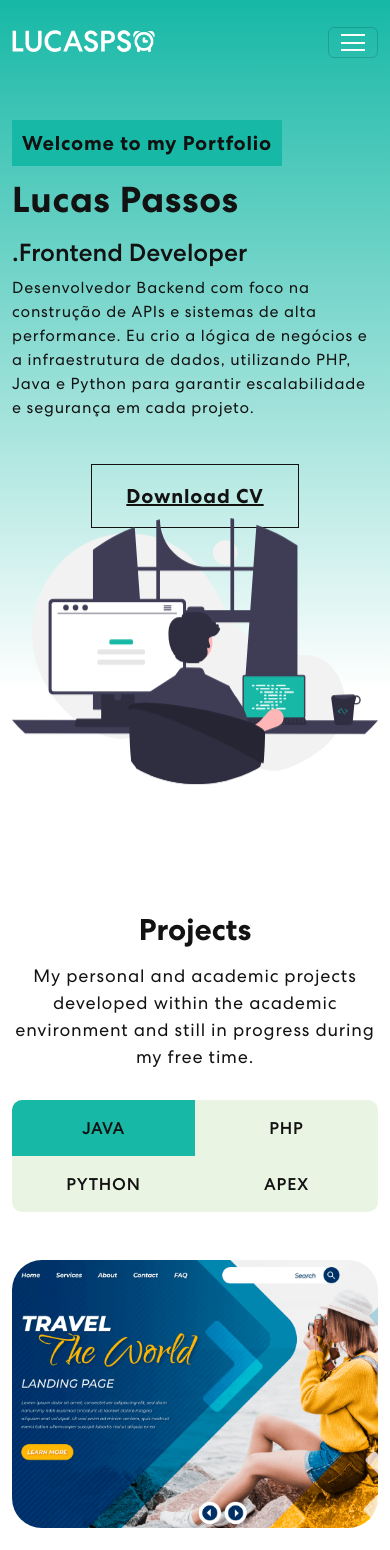
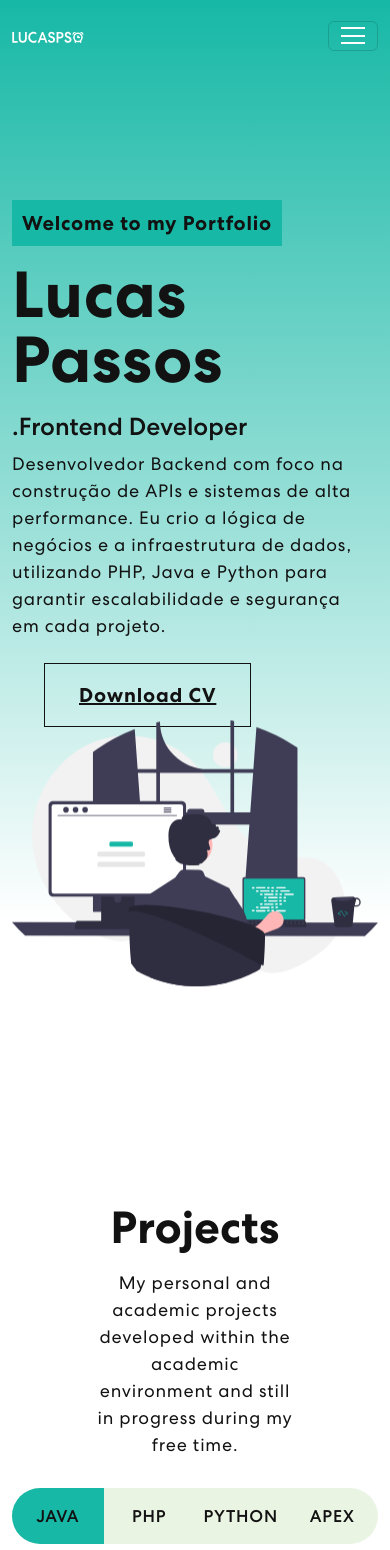
Before and after one commit to lucaspscode/personal-portfolio, a React (Create React App) app: page / in a window 390 px wide. Shown: the top 1550 px of the page. Built offline with nearby package versions, Linux system fonts and the light colour scheme.

Commit message:
Alterações no css.

```diff
--- a/src/App2.css
+++ b/src/App2.css
@@ -31,17 +31,40 @@
     --spring-accent-gradient: linear-gradient(90.21deg, var(--color-spring-green) -5.91%, var(--color-spring-green) 111.58%);
 }
 
-/* NOVO: Classe para o MODO NOTURNO (Controlado por JS/Botão) */
+/* NOVO: Classe para o MODO NOTURNO */
 body.dark-theme {
     /* Inversão de Cores no Dark Mode */
     --color-bg: #121212;
     --color-text: #FFFFFF;
-    --color-section-dark: #FFFFFF; /* Inverte: Fundo de Navbar/Skills/Footer vira claro */
-    --color-section-light: #121212; /* Inverte: Fundo de Projetos vira escuro */
+    --color-section-dark: #FFFFFF; /* Inverte: Skills/Footer/Navbar Scroll ficam claros */
+    --color-section-light: #121212; /* Inverte: Projetos fica escuro */
     --color-text-light: #121212; /* Inverte: Texto em áreas escuras vira escuro */
     --color-text-dark: #FFFFFF; /* Inverte: Texto em áreas claras vira claro */
 }
 
+/* ... (O restante do seu CSS que usa as variáveis) ... */
+body {
+    background-color: var(--color-bg) !important;
+    color: var(--color-text) !important;
+    /* ... */
+}
+/* ... */
+nav.navbar.scrolled {
+    background-color: var(--color-section-dark);
+    /* ... */
+}
+
+@media (prefers-color-scheme: dark) {
+    :root {
+        /* Inversão de Cores no Dark Mode */
+        --color-bg: #121212; /* Fundo principal escuro */
+        --color-text: #FFFFFF; /* Texto principal claro */
+        --color-section-dark: #FFFFFF; /* Inverte: Skills/Footer/Navbar Scroll ficam claros */
+        --color-section-light: #121212; /* Inverte: Projetos fica escuro */
+        --color-text-light: #121212; /* Inverte: Texto em áreas escuras vira escuro */
+        --color-text-dark: #FFFFFF; /* Inverte: Texto em áreas claras vira claro */
+    }
+}
 /* FIM DAS VARIÁVEIS CSS */
 
 /************ Default Css ************/
@@ -57,6 +80,7 @@ html {
 }
 
 body {
+  /* IDEAS, */
   font-weight: 400;
   overflow-x: hidden;
   position: relative;
@@ -123,7 +147,7 @@ nav.navbar {
 nav.navbar.scrolled {
   padding: 0px 0;
   /* USO DAS VARIÁVEIS */
-  background-color: var(--color-section-dark); /* REFATORADO */
+  background-color: #121212;
 }
 nav.navbar a.navbar-brand {
     width: 20%;
@@ -131,7 +155,7 @@ nav.navbar a.navbar-brand {
 nav.navbar .navbar-nav .nav-link.navbar-link {
   font-weight: 400;
   /* USO DAS VARIÁVEIS */
-  color: var(--color-text-light) !important; /* REFATORADO */
+  color: #fff !important;
   letter-spacing: 0.8px;
   padding: 0 25px;
   font-size: 18px;
@@ -168,7 +192,7 @@ span.navbar-text {
     height: 42px;
     position: absolute;
     /* USO DAS VARIÁVEIS */
-    background-color: var(--color-section-light); /* REFATORADO */
+    background-color: #ffffff;
     border-radius: 50%;
     transform: scale(0);
 	transition: 0.3s ease-in-out;
@@ -182,7 +206,6 @@ span.navbar-text {
 	transition: 0.3s ease-in-out;
 }
 
-
 .social-icon a:hover img {
 	/* Mantido o filtro, mas ajustado para o novo padrão de cores (inverte cor) */
 	filter: brightness(0) saturate(100%) invert(0%);
@@ -190,8 +213,8 @@ span.navbar-text {
 .navbar-text button {
   font-weight: 700;
   /* USO DAS VARIÁVEIS */
-  color: var(--color-text-light); /* REFATORADO */
-  border: 1px solid var(--color-text-light); /* REFATORADO */
+  color: #fff;
+  border: 1px solid #fff;
   padding: 18px 34px;
   font-size: 18px;
   margin-left: 18px;
@@ -207,14 +230,14 @@ span.navbar-text {
   width: 0%;
   height: 100%;
   position: absolute;
-  background-color: var(--color-section-light); /* REFATORADO */
+  background-color: #fff;
   left: 0;
   top: 0;
   z-index: -1;
   transition: 0.3s ease-in-out;
 }
 .navbar-text button:hover {
-  color: var(--color-text-dark); /* REFATORADO */
+  color: #121212;
 }
 .navbar-text button:hover::before {
 	content: "";
@@ -232,19 +255,19 @@ nav.navbar .navbar-toggler-icon {
   height: 17px;
   background-image: none;
   position: relative;
-  border-bottom: 2px solid var(--color-text-light); /* REFATORADO */
+  border-bottom: 2px solid #fff;
   transition: all 300ms linear;
   top: -2px;
 }
 nav.navbar .navbar-toggler-icon:focus {
-	border-bottom: 2px solid var(--color-text-light); /* REFATORADO */
+	border-bottom: 2px solid #fff;
 }
 nav.navbar .navbar-toggler-icon:after,
 nav.navbar .navbar-toggler-icon:before {
 	width: 24px;
 	position: absolute;
 	height: 2px;
-	background-color: var(--color-text-light); /* REFATORADO */
+	background-color: #fff;
 	top: 0;
 	left: 0;
 	content: '';
@@ -256,12 +279,12 @@ nav.navbar .navbar-toggler-icon:after {
 }
 nav.navbar .navbar-toggler[aria-expanded="true"] .navbar-toggler-icon:after {
 	transform: rotate(45deg);
-	background-color: var(--color-text-light); /* REFATORADO */
+	background-color: #fff;
 	height: 2px;
 }
 nav.navbar .navbar-toggler[aria-expanded="true"] .navbar-toggler-icon:before {
 	transform: translateY(8px) rotate(-45deg);
-	background-color: var(--color-text-light); /* REFATORADO */
+	background-color: #fff;
 	height: 2px;
 }
 nav.navbar .navbar-toggler[aria-expanded="true"] .navbar-toggler-icon {
@@ -512,8 +535,8 @@ nav.navbar .navbar-toggler[aria-expanded="true"] .navbar-toggler-icon {
 
 /************ Contact Css ************/
 .contact {
-  /* USO DAS VARIÁVEIS: Ajustado para o tema Spring */
-  background: linear-gradient(to bottom, var(--color-spring-green) 10%, var(--color-bg) 100%);
+  /*background: linear-gradient(to bottom, rgba(23, 184, 166, 0.281) -5.91%, rgba(23, 184, 166, 1) 111.58%);*/
+  background: linear-gradient(to bottom, #558bff48 -5.91%, #17b8a6  111.58%);
   padding: 60px 0 80px 0;
 }
 .contact img {
@@ -528,9 +551,8 @@ nav.navbar .navbar-toggler[aria-expanded="true"] .navbar-toggler-icon {
   width: 100%;
   background: rgba(255, 255, 255, 0.1);
   border: 1px solid rgba(255, 255, 255, 0.5);
-  /* USO DAS VARIÁVEIS */
   border-radius: 20px;
-  color: var(--color-text-light); /* REFATORADO */
+  color: #fff;
   margin: 0 0 8px 0;
   padding: 18px 26px;
   font-weight: 500;
@@ -539,24 +561,22 @@ nav.navbar .navbar-toggler[aria-expanded="true"] .navbar-toggler-icon {
   transition: 0.3s ease-in-out;
 }
 .contact form input:focus, .contact form textarea:focus {
-  /* USO DAS VARIÁVEIS */
-  background: var(--color-section-light); /* REFATORADO */
-  color: var(--color-text-dark); /* REFATORADO */
+  background: rgba(255, 255, 255, 1);
+  color: #121212;
 }
 .contact form input::placeholder, .contact form textarea::placeholder {
   font-size: 16px;
   font-weight: 400;
-  color: var(--color-text-light); /* REFATORADO */
+  color: #fff;
 }
 .contact form input:focus::placeholder, .contact form textarea:focus::placeholder {
-  color: var(--color-text-dark); /* REFATORADO */
+  color: #121212;
   opacity: 0.8;
 }
 .contact form button {
   font-weight: 700;
-  /* USO DAS VARIÁVEIS */
-  color: var(--color-text-dark); /* REFATORADO */
-  background-color: var(--color-section-light); /* REFATORADO */
+  color: #000;
+  background-color: #fff;
   padding: 14px 48px;
   font-size: 18px;
   margin-top: 25px;
@@ -569,11 +589,11 @@ nav.navbar .navbar-toggler[aria-expanded="true"] .navbar-toggler-icon {
   position: relative;
 }
 .contact form button:hover {
-  color: var(--color-text-light); /* REFATORADO */
+  color: #fff;
 }
 .contact form button::before {
   content: "";
-  background: var(--color-section-dark); /* REFATORADO */
+  background: #121212;
   width: 0;
   height: 100%;
   position: absolute;
@@ -589,7 +609,7 @@ nav.navbar .navbar-toggler[aria-expanded="true"] .navbar-toggler-icon {
 /************ Footer Css ************/
 .footer {
   padding: 20px 0 20px 0;
-  background-color: var(--color-section-dark); /* REFATORADO */
+  background-color: #121212;
   background-position: center center;
   background-size: cover;
   background-repeat: no-repeat;
@@ -605,9 +625,9 @@ nav.navbar .navbar-toggler[aria-expanded="true"] .navbar-toggler-icon {
   letter-spacing: 0.5px;
 }
 .newsletter-bx {
-  background: var(--color-section-light); /* REFATORADO */
+  background: #FFFFFF;
   border-radius: 55px;
-  color: var(--color-text-dark); /* REFATORADO */
+  color: #121212;
   padding: 85px 125px;
   margin-bottom: 80px;
   margin-top: -122px;
@@ -618,7 +638,7 @@ nav.navbar .navbar-toggler[aria-expanded="true"] .navbar-toggler-icon {
   line-height: 1.2em;
 }
 .new-email-bx {
-  background: var(--color-section-light); /* REFATORADO */
+  background: #fff;
   padding: 5px;
   border-radius: 20px;
   position: relative;
@@ -639,7 +659,7 @@ nav.navbar .navbar-toggler[aria-expanded="true"] .navbar-toggler-icon {
 }
 .new-email-bx::after {
   content: "";
-  background: var(--color-section-light); /* REFATORADO */
+  background: #fff;
   border-radius: 20px;
   position: absolute;
   z-index: -1;
@@ -650,7 +670,7 @@ nav.navbar .navbar-toggler[aria-expanded="true"] .navbar-toggler-icon {
 }
 .new-email-bx input {
   width: 100%;
-  color: var(--color-text-dark); /* REFATORADO */
+  color: #121212;
   font-weight: 500;
   background: transparent;
   border: 0;
@@ -659,136 +679,8 @@ nav.navbar .navbar-toggler[aria-expanded="true"] .navbar-toggler-icon {
 .new-email-bx button {
   background: linear-gradient(90.21deg, #AA367C -5.91%, #4A2FBD 111.58%);
   padding: 20px 65px;
-  color: var(--color-text-light); /* REFATORADO */
+  color: #fff;
   font-weight: 500;
   letter-spacing: 0.5px;
   border-radius: 18px;
 }
-
-
-/******************************************************************/
-/* REGRAS DE RESPONSIVIDADE (MEDIA QUERIES) */
-/******************************************************************/
-
-/* Tablets e Desktops Menores (Max-width 992px) */
-@media (max-width: 992px) {
-    /* Navbar */
-    nav.navbar a.navbar-brand {
-        width: 30%;
-    }
-    nav.navbar .navbar-nav .nav-link.navbar-link {
-        padding: 0 15px;
-        font-size: 16px;
-    }
-
-    /* Banner */
-    .banner {
-        padding: 150px 0 100px 0; /* Reduz o padding vertical */
-    }
-    .banner h1 {
-        font-size: 50px; /* Reduz o tamanho da fonte */
-    }
-
-    /* Skills */
-    .skill h2, .project h2, .contact h2 {
-        font-size: 40px;
-    }
-    .skill-slider {
-        width: 100%;
-    }
-
-    /* Projects */
-    .project .nav.nav-pills .nav-item {
-        width: 33.33%; /* Exibe 3 itens na linha em vez de 4 */
-    }
-
-    /* Footer */
-    .newsletter-bx {
-        padding: 50px 75px; /* Reduz o padding */
-        margin-top: -80px;
-    }
-}
-
-/* Celulares (Max-width 576px) */
-@media (max-width: 576px) {
-    /* Navbar */
-    nav.navbar a.navbar-brand {
-        width: 40%;
-    }
-    .navbar-text {
-        flex-direction: column; /* Coloca botões e ícones em colunas */
-        align-items: flex-start;
-        width: 100%;
-        margin-top: 15px;
-    }
-    .social-icon {
-        margin-left: 0;
-        margin-bottom: 10px;
-    }
-    .navbar-text button {
-        margin-left: 0;
-        width: 100%;
-        text-align: center;
-        margin-top: 10px;
-    }
-
-    /* Banner */
-    .banner {
-        padding: 120px 0 60px 0;
-    }
-    .banner h1 {
-        font-size: 36px; /* Ajuste dramático para caber na tela */
-    }
-    .banner p {
-        font-size: 16px;
-        width: 100%;
-    }
-
-    /* Skills */
-    .skill h2, .project h2, .contact h2 {
-        font-size: 30px;
-    }
-    .skill-bx {
-        padding: 40px 20px;
-    }
-    .skill p {
-        margin-bottom: 40px;
-    }
-
-    /* Projects */
-    .project p {
-        width: 100%;
-    }
-    .project .nav.nav-pills {
-        border-radius: 10px;
-    }
-    .project .nav.nav-pills .nav-item {
-        width: 50%; /* Exibe 2 itens na linha */
-    }
-
-    /* Contact */
-    .contact img {
-        margin-bottom: 30px;
-    }
-    .contact form button {
-        width: 100%;
-        text-align: center;
-    }
-
-    /* Footer */
-    .newsletter-bx {
-        padding: 40px 20px;
-        margin-top: -60px;
-        border-radius: 30px;
-    }
-    .newsletter-bx h3 {
-        font-size: 24px;
-        margin-bottom: 20px;
-    }
-    .new-email-bx button {
-        padding: 15px 30px;
-    }
-    .footer img {
-        width: 50%;
-    }
-}
```
